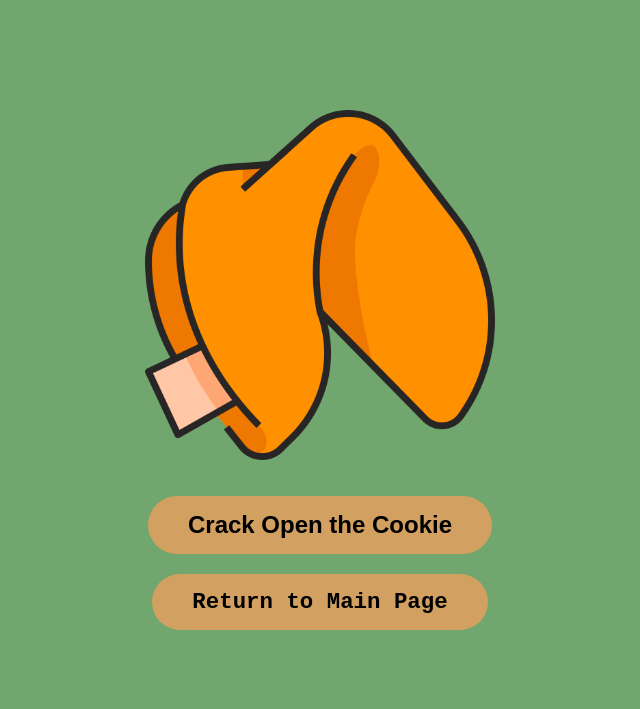
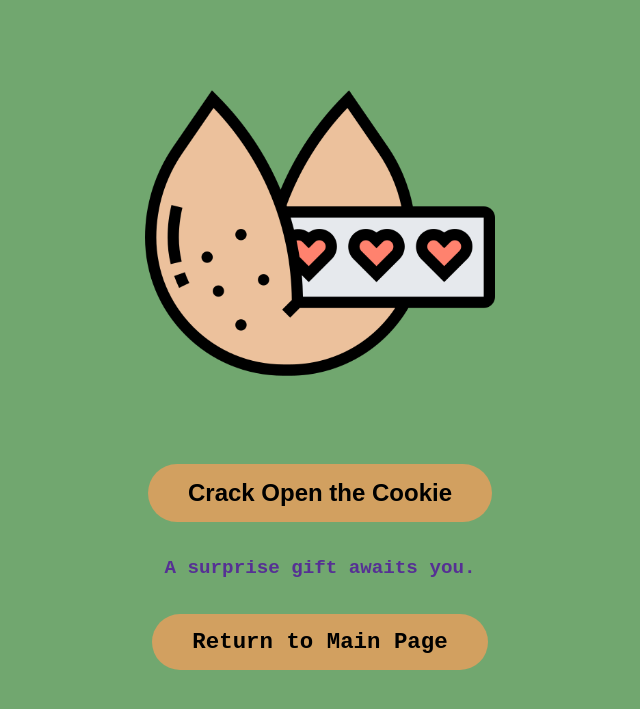
Before and after one commit to ilizarraga278/CSC337, a website: page cookie.html in a window 1280 px wide. Both pictures are taken after a click on the button "Crack Open the Cookie". Shown: the part 89-798 px from the top of the page, without its empty margins (320-960 px from the left). Drawn offline with Linux system fonts and the light colour scheme.

Commit message:
Fortune cookie opening

```diff
--- a/cookie.css
+++ b/cookie.css
@@ -14,6 +14,7 @@ body {
 h1 {
     font-size: 3em;
     color: #000;
+    margin-bottom: 20px;
 }
 
 .cookie {
@@ -25,6 +26,19 @@ h1 {
     width: 100%;
 }
 
+.cookie-container {
+    position: relative;
+    width: 350px;
+    height: 350px;
+}
+
+img{
+    width: 350px;
+    height: 350px;
+    overflow: hidden;
+    position: relative;
+}
+
 button#openCookie {
     background-color: #d2a060;
     border: none;
@@ -34,13 +48,7 @@ button#openCookie {
     font-weight: bold;
     color: #000;
     cursor: pointer;
-}
-
-img{
-    width: 350px;
-    height: 350px;
-    overflow: hidden;
-    position: relative;
+    margin-top: 20px;
 }
 
 a.back-button {
@@ -58,7 +66,16 @@ a.back-button {
     cursor: pointer;
 }
 
-a.back-button:hover, button#openCookie:hover{
+a.back-button:hover, button#openCookie:hover {
     background-color: #c09050;
     transform: scale(1.05);
 }
+
+#fortuneGiven {
+    margin-top: 20px;
+    padding: 15px;
+    font-size: 1.2em;
+    font-weight: bold;
+    color: #563094;
+    text-align: center;
+}
--- a/cookie.html
+++ b/cookie.html
@@ -8,11 +8,12 @@
     <body>
         <h1>Fortune Cookie</h1>
         <div class="cookie">
-            <img class="cookie_display" src="images/cookie.png" alt="Fortune Cookie">
+            <img id="cookieImage" src="Images/cookie.png" alt="Fortune Cookie">
             <br><br>
             <button id="openCookie">Crack Open the Cookie</button>
             <div id="fortuneGiven"></div>
             <a href="main_page.html" class="back-button">Return to Main Page</a>
         </div>
+        <script src="cookie.js"></script>
     </body>
 </html>
--- /dev/null
+++ b/cookie.js
@@ -0,0 +1,26 @@
+const openCookieButton = document.getElementById("openCookie");
+const fortuneGiven = document.getElementById("fortuneGiven");
+const cookieImage = document.getElementById("cookieImage");
+
+// random fortuens
+const fortunes = [
+    "You will have a great day!",
+    "Success is in your future.",
+    "Good news is coming your way.",
+    "An exciting opportunity lies ahead.",
+    "Happiness is yours to take.",
+    "A surprise gift awaits you."
+];
+
+// button for opening cookies
+openCookieButton.addEventListener("click", () => {
+    // replacing image with the open one
+    cookieImage.src = "Images/opencookie.png";
+
+    // random fortune
+    const randomFortune = fortunes[Math.floor(Math.random() * fortunes.length)];
+
+    // showing fortune
+    fortuneGiven.textContent = randomFortune;
+
+});
```
Also changed, not shown: Images/opencookie.png (added).
